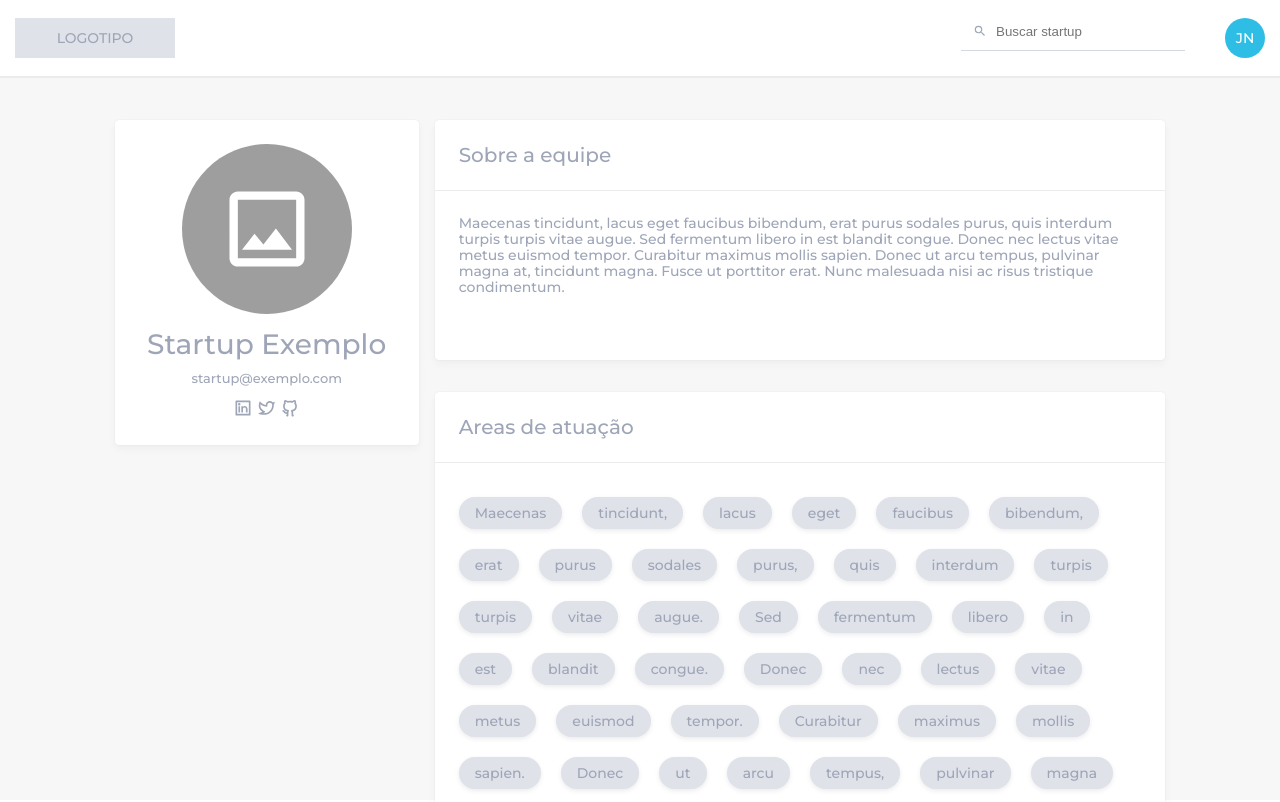
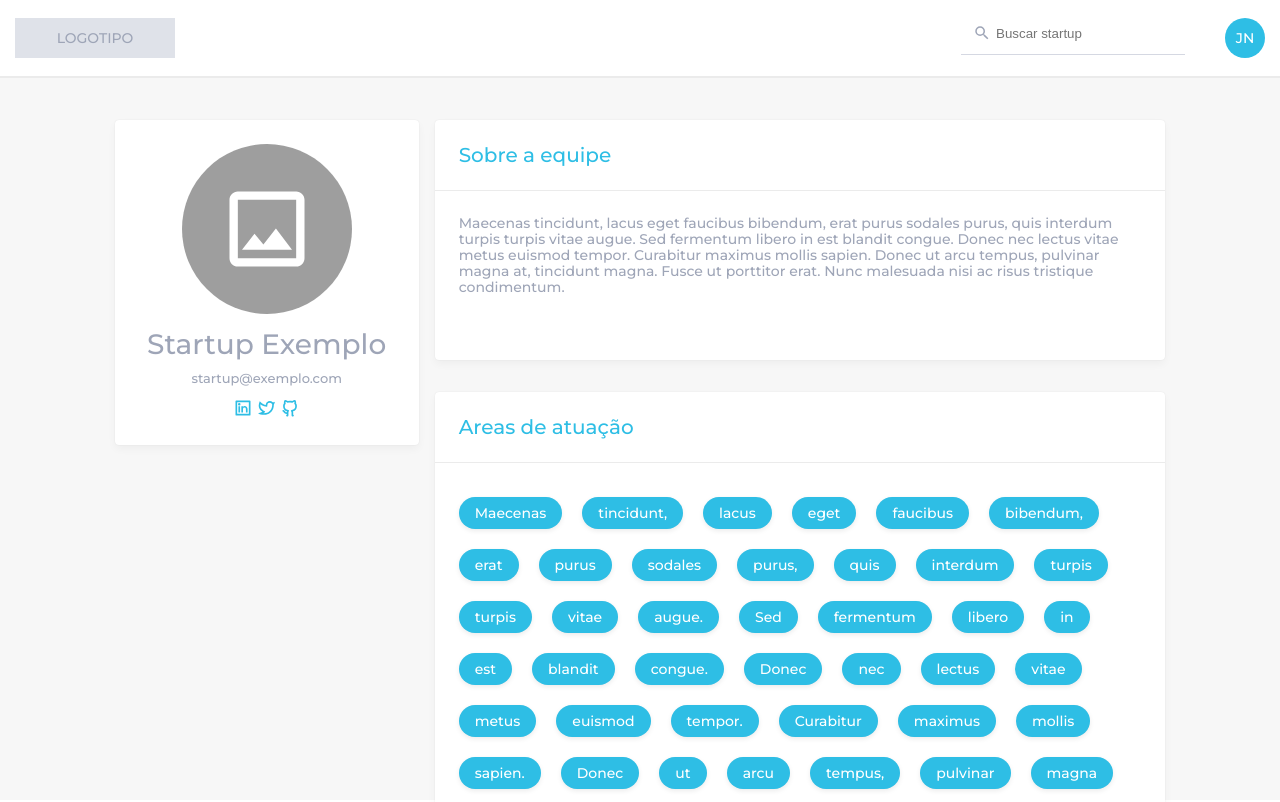
Before and after one commit to joicenunes/VitrineEmpreende, a React (Create React App) app in the folder client/: page /startup in a window 1280 px wide. Shown: the top 802 px of the page. Built offline with nearby package versions, Linux system fonts and the light colour scheme; grey boxes are pictures that could not be loaded.

Commit message:
Adicionando configuração de highlights de cor pt II

```diff
--- a/client/src/Components/Card/index.js
+++ b/client/src/Components/Card/index.js
@@ -1,10 +1,22 @@
 import React from "react";
 import './style.css';
 
-function CardTitle(props) {
+function CardTitle({ children, color }) {
+  const setColor = (color) => {
+    switch (color) {
+      case 'primary':
+        return '#2EBEE5';
+      default:
+        return;
+    }
+  }
+
   return (
-    <div className='card-title'>
-      {props.children}
+    <div
+      className='card-title'
+      style={{ color: setColor(color) }}
+    >
+      {children}
     </div>
   );
 }
--- a/client/src/Components/InputText/index.js
+++ b/client/src/Components/InputText/index.js
@@ -12,6 +12,15 @@ export default function InputText(props) {
       <></>;
   }
 
+  const setColor = (color) => {
+    switch (color) {
+      case 'primary':
+        return '#2EBEE5';
+      default:
+        return;
+    }
+  }
+
   return (
     <div
       className='form-item'
@@ -20,7 +29,7 @@ export default function InputText(props) {
       {showLabel()}
       <br />
       <div className={`form-item-field ${props.noBorder ? 'no-border' : 'border'}`}>
-        {React.createElement(props.icon, { className: 'form-item-icon' })}
+        {React.createElement(props.icon, { className: 'form-item-icon', color: setColor(props.color), size: 18 })}
         <input
           id={props.id}
           name={props.id}
--- a/client/src/Components/TagList/index.js
+++ b/client/src/Components/TagList/index.js
@@ -1,18 +1,40 @@
 import React from "react";
 import './style.css';
 
-function Tag(props) {
+function Tag({ style, children }) {
   return (
-    <div className='tag'>
-      {props.children}
+    <div
+      className='tag'
+      style={style}
+    >
+      {children}
     </div>
   )
 }
 
 export default function TagList(props) {
+  const setTagStyle = (color) => {
+    let style = {};
+    switch (color) {
+      case 'primary':
+        style.backgroundColor = '#2EBEE5';
+        style.color = '#fff';
+        break;
+      default:
+        break;
+    }
+    console.log({style})
+    return style;
+  }
+
   const listTags = () => {
     return props.tags.length > 0 ?
-      props.tags.map((tag, i) => <Tag key={i}> {tag} </Tag>) :
+      props.tags.map((tag, i) =>
+        <Tag
+          key={i}
+          style={setTagStyle(props.color)}
+        > {tag} </Tag>
+      ) :
       <></>
   }
 
--- a/client/src/Pages/Startup/index.js
+++ b/client/src/Pages/Startup/index.js
@@ -22,10 +22,10 @@ export default function Startup() {
       <Header />
       <div className='page-content'>
         <div className='startup-info-wrap'>
-          <StartupProfile startup={startup} hiddenTags />
+          <StartupProfile color='primary' startup={startup} hiddenTags />
           <div className='startup-cards'>
             <Card>
-              <CardTitle>
+              <CardTitle color='primary'>
                 Sobre a equipe
               </CardTitle>
               <CardBody>
@@ -34,11 +34,11 @@ export default function Startup() {
             </Card>
 
             <Card>
-              <CardTitle>
+              <CardTitle color='primary'>
                 Areas de atuação
               </CardTitle>
               <CardBody>
-                <TagList tags={startup.tags} />
+                <TagList color='primary' tags={startup.tags} />
               </CardBody>
             </Card>
           </div>
```
